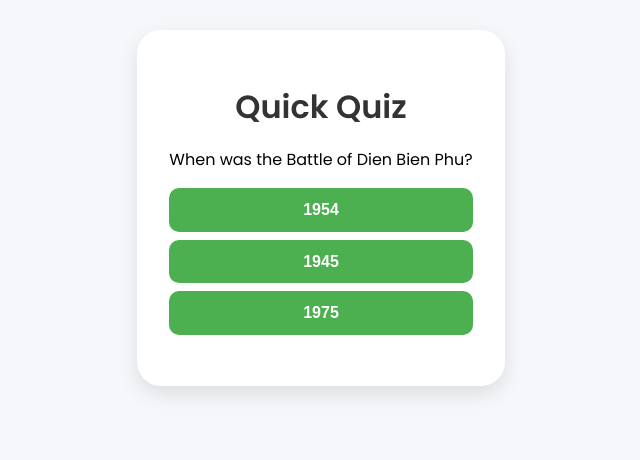
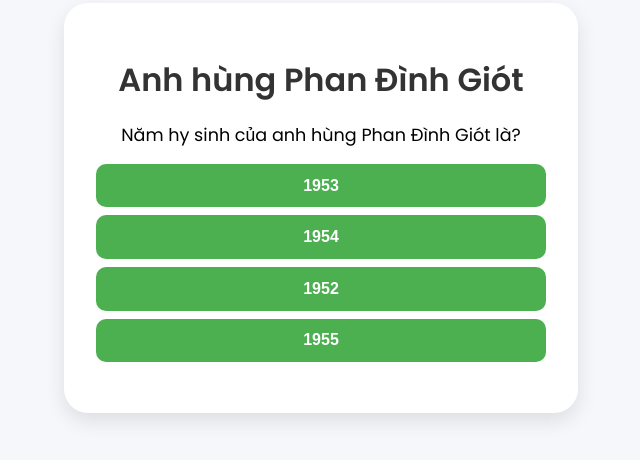
Before and after one commit to Yuhcou/my-quiz-site, a plain HTML site: page quiz.html in a window 1280 px wide. Shown: the part 192-652 px from the top of the page, without its empty margins (319-959 px from the left). Drawn offline with Linux system fonts and the light colour scheme.

Commit message:
Ramdom quiz

```diff
--- a/quiz.html
+++ b/quiz.html
@@ -1,8 +1,8 @@
 <!DOCTYPE html>
-<html lang="en">
+<html lang="vi">
 <head>
   <meta charset="UTF-8">
-  <title>Quiz Page</title>
+  <title>Anh hùng Phan Đình Giót</title>
   <link href="https://fonts.googleapis.com/css2?family=Poppins:wght@400;600&display=swap" rel="stylesheet">
   <style>
     body {
@@ -21,11 +21,16 @@
       border-radius: 1.5rem;
       box-shadow: 0 8px 20px rgba(0,0,0,0.1);
       text-align: center;
-      max-width: 400px;
+      max-width: 450px;
+      width: 90%;
     }
     h1 {
       margin-bottom: 1rem;
       color: #333;
+    }
+    p.question {
+      font-size: 1.1rem;
+      margin-bottom: 1rem;
     }
     button {
       display: block;
@@ -54,22 +59,58 @@
 </head>
 <body>
   <div class="quiz-box">
-    <h1>Quick Quiz</h1>
-    <p>When was the Battle of Dien Bien Phu?</p>
-    <button onclick="checkAnswer('1954')">1954</button>
-    <button onclick="checkAnswer('1945')">1945</button>
-    <button onclick="checkAnswer('1975')">1975</button>
+    <h1>Anh hùng Phan Đình Giót</h1>
+    <p id="question" class="question"></p>
+    <div id="answers"></div>
     <p id="result"></p>
   </div>
 
   <script>
-    function checkAnswer(answer) {
-      if (answer === '1954') {
-        document.getElementById('result').innerText = "✅ Correct!";
-        document.getElementById('result').style.color = "green";
+    const questions = [
+      {
+        q: "Anh hùng Phan Đình Giót quê ở đâu?",
+        options: ["Hà Tĩnh", "Nghệ An", "Thanh Hóa", "Quảng Bình"],
+        answer: "Hà Tĩnh"
+      },
+      {
+        q: "Phan Đình Giót hy sinh trong trận đánh cứ điểm nào?",
+        options: ["Him Lam", "Độc Lập", "A1", "Hồng Cúm"],
+        answer: "Him Lam"
+      },
+      {
+        q: "Hành động anh hùng gắn liền với tên tuổi Phan Đình Giót là gì?",
+        options: ["Lấy thân mình chèn pháo", "Lấy thân mình lấp lỗ châu mai", "Dùng thân làm giá súng", "Cầm cờ xung phong"],
+        answer: "Lấy thân mình lấp lỗ châu mai"
+      },
+      {
+        q: "Năm hy sinh của anh hùng Phan Đình Giót là?",
+        options: ["1953", "1954", "1952", "1955"],
+        answer: "1954"
+      }
+    ];
+
+    // chọn ngẫu nhiên 1 câu hỏi
+    const randomQuestion = questions[Math.floor(Math.random() * questions.length)];
+
+    // hiển thị câu hỏi
+    document.getElementById("question").innerText = randomQuestion.q;
+
+    const answersDiv = document.getElementById("answers");
+    randomQuestion.options.forEach(option => {
+      const btn = document.createElement("button");
+      btn.innerText = option;
+      btn.onclick = () => checkAnswer(option);
+      answersDiv.appendChild(btn);
+    });
+
+    function checkAnswer(selected) {
+      const result = document.getElementById("result");
+      if (selected === randomQuestion.answer) {
+        result.innerText = "✅ Chính xác!";
+        result.style.color = "green";
       } else {
-        document.getElementById('result').innerText = "❌ Try again!";
-        document.getElementById('result').style.color = "red";
+        result.innerText = "❌ Sai rồi, thử lại!";
+        result.style.color = "red";
       }
     }
   </script>
```
Also changed, not shown: index.html (+6 -6 lines).
